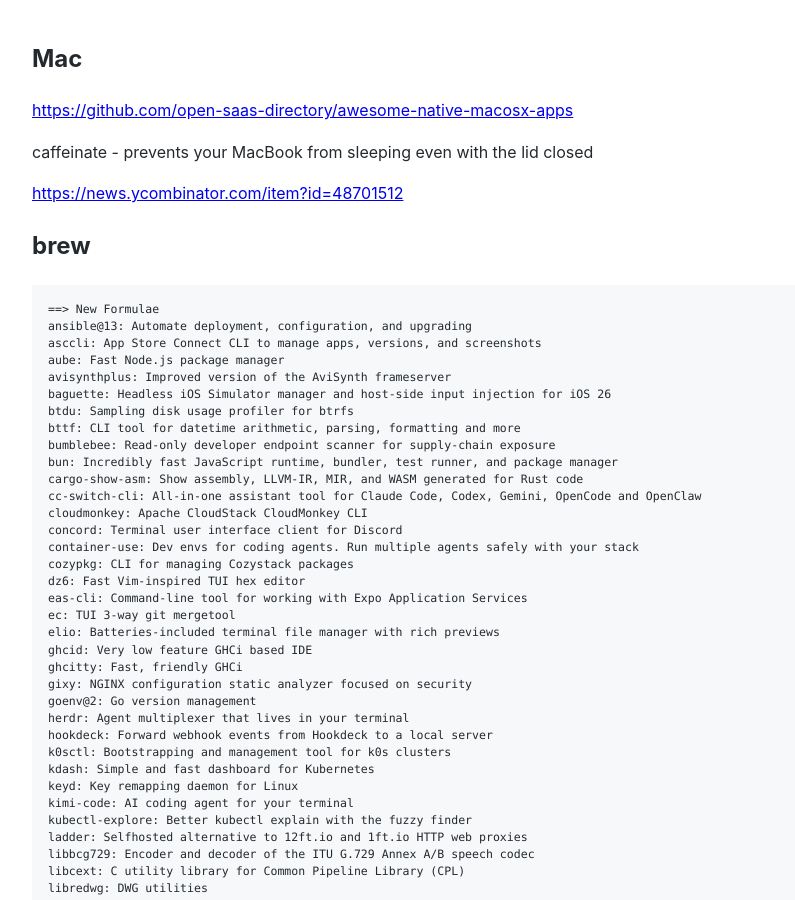
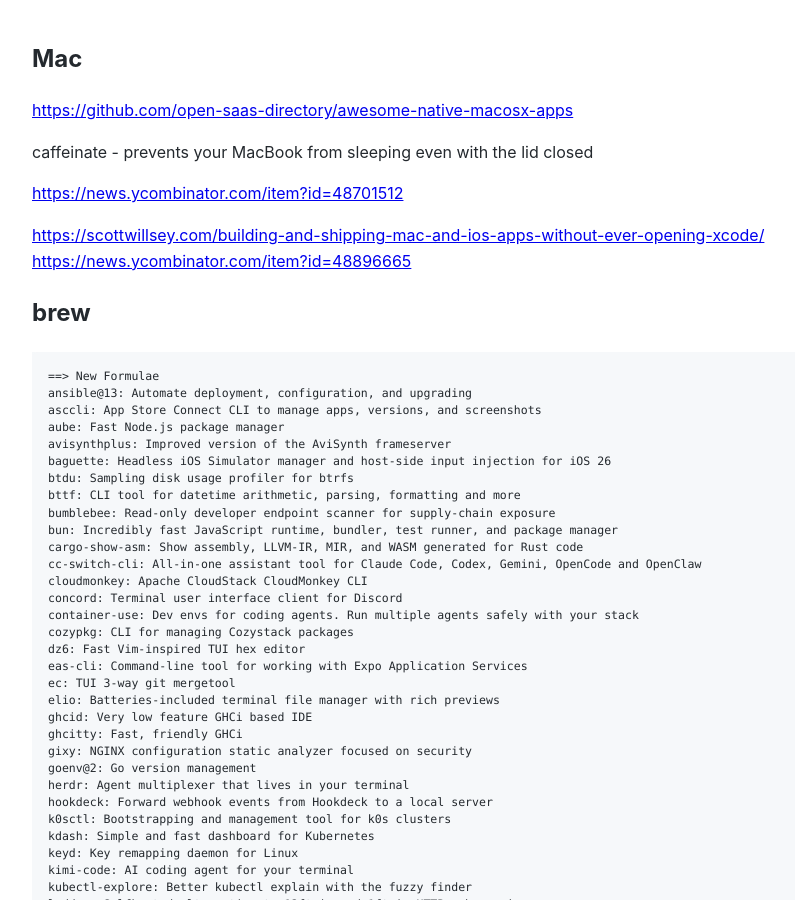
Before and after one commit to Michael-Lubinsky/michael-lubinsky.github.com, a Jekyll site: the page built from Mac/mac.md, in a window 1280 px wide and 900 px high. Shown: the whole window, without its empty margins (158-953 px from the left). Built offline with Jekyll 4.4.1, drawn with Linux system fonts in a browser that asks for light colours; our own code applies the rules of GitHub Pages for plain Markdown files.

Commit message:
Update mac.md

````diff
--- a/Mac/mac.md
+++ b/Mac/mac.md
@@ -5,6 +5,9 @@
 caffeinate - prevents your MacBook from sleeping even with the lid closed
 
 <https://news.ycombinator.com/item?id=48701512>
+
+<https://scottwillsey.com/building-and-shipping-mac-and-ios-apps-without-ever-opening-xcode/>
+<https://news.ycombinator.com/item?id=48896665>
 
 ## brew
 ```
````
